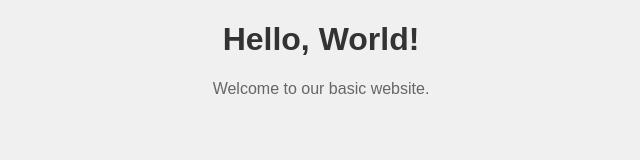
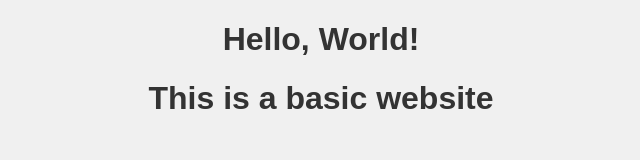
Before and after one commit to Rkvishnu/doc-nexus-cicd, a plain HTML site: page index.html in a window 1280 px wide. Shown: the whole page, without its empty margins (319-959 px from the left). Drawn offline with Linux system fonts and the light colour scheme.

Commit message:
Update index.html

```diff
--- a/index.html
+++ b/index.html
@@ -4,11 +4,12 @@
     <meta charset="UTF-8">
     <meta name="viewport" content="width=device-width, initial-scale=1.0">
     <title>Hello, World!</title>
+
     <link rel="stylesheet" href="style.css">
 </head>
 <body>
     <h1>Hello, World!</h1>
-    <p>Welcome to our basic website.</p>
+    <h1>This is a basic website</h1>
     <script src="script.js"></script>
 </body>
 </html>
```
